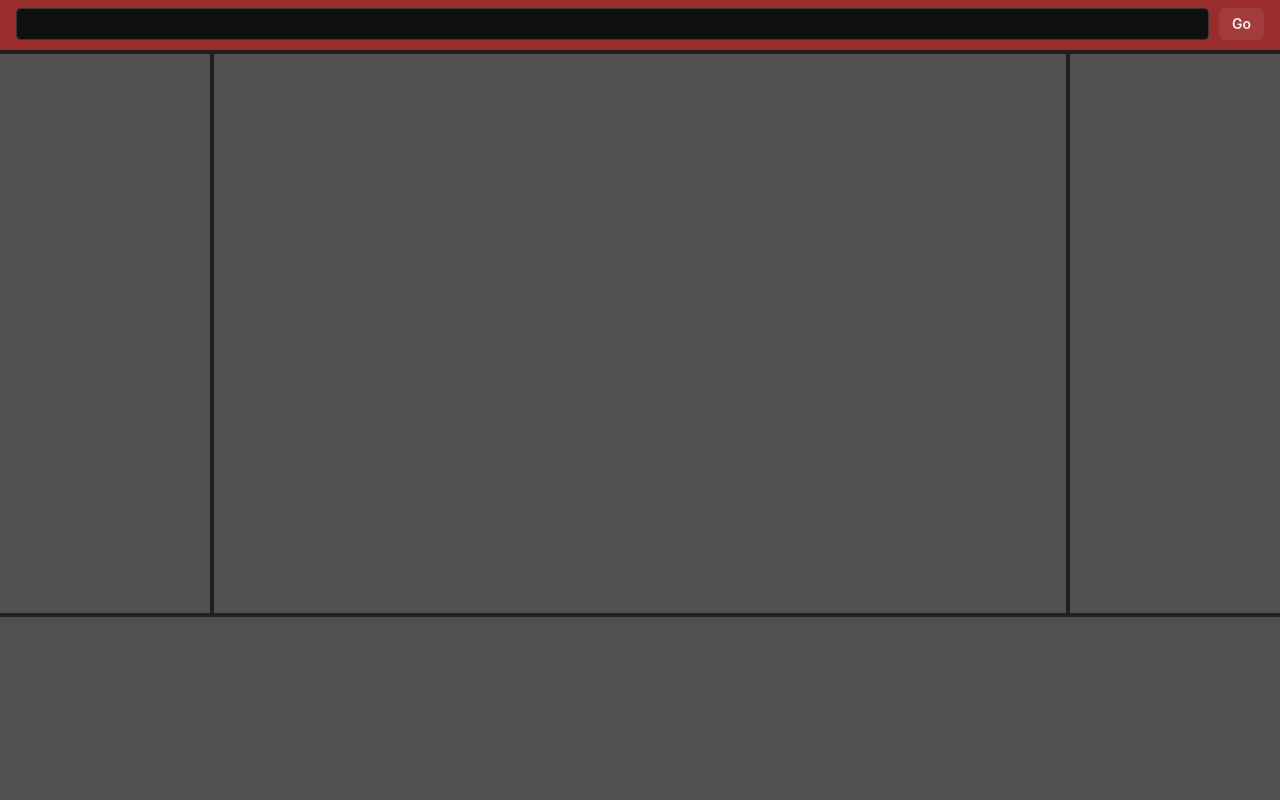
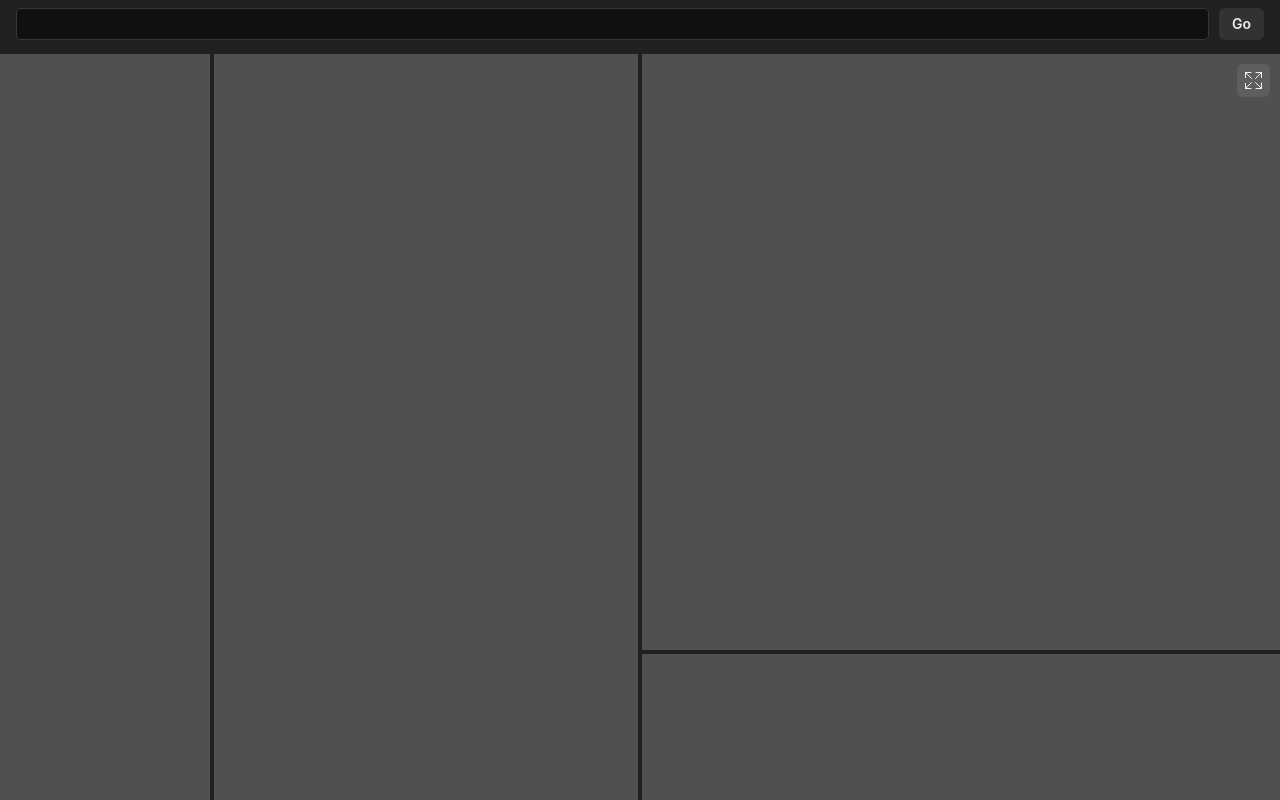
Before and after one commit to arnau/squirrel, a React (Vite) app: page / in a window 1280 px wide. Built offline with nearby package versions, Linux system fonts and the light colour scheme.

Commit message:
feat: Add maximised view for assets
Signed-off-by: Arnau Siches <asiches@gmail.com>

```diff
--- a/src/App.tsx
+++ b/src/App.tsx
@@ -1,24 +1,40 @@
-import React, { useState, ChangeEvent } from 'react'
+import React, { useState, ChangeEvent, Dispatch, SetStateAction } from 'react'
 import './App.css'
 import { invoke } from '@tauri-apps/api/tauri'
 import { createImage, revokeImage } from './aux/image'
-import { Box, color, Flex, Text } from "@chakra-ui/react"
-import { Input, InputGroup, InputLeftAddon, Button } from "@chakra-ui/react"
 import { Grid, GridItem } from "@chakra-ui/react"
 
-import LocatorBar from "./components/LocatorBar"
+import { MaximiseButton, MinimiseButton } from "./components/ExpandToggle"
+import LocatorBar, { LocatorBarProps } from "./components/LocatorBar"
 
 
 function App() {
+  const [expansion, setExpansion] = useState<boolean>(false)
   const [blob, setBlob] = useState<string | null>(null)
   const [location, setLocation] = useState('')
   const handleLocationChange =
     (event: ChangeEvent<HTMLInputElement>) => setLocation(event.target.value)
 
   return (
+    expansion
+      ? <CatalogueFocusLayout setExpansion={setExpansion} />
+      : <CatalogueLayout setExpansion={setExpansion} locatorbar={{
+        location,
+        onChange: handleLocationChange,
+      }} />
+  )
+}
+
+type CatalogueLayoutProps = {
+  locatorbar: LocatorBarProps;
+  setExpansion: Dispatch<SetStateAction<boolean>>;
+}
+
+function CatalogueLayout({ setExpansion, locatorbar }: CatalogueLayoutProps) {
+  return (
     <Grid
       gap={1}
-      templateRows="50px repeat(4, 1fr)"
+      templateRows="50px repeat(5, 1fr)"
       templateColumns="repeat(6, 1fr)"
       height="100vh"
       bg="gray.800"
@@ -27,22 +43,52 @@ function App() {
       <GridItem
         colSpan={6}
         rowSpan={1}
-        bg="red.700"
+        bg="grey.700"
         padding="8px 16px"
       >
         <LocatorBar
-          location={location}
-          onChange={handleLocationChange} />
+          location={locatorbar.location}
+          onChange={locatorbar.onChange} />
       </GridItem>
-      <GridItem colSpan={1} rowSpan={3} bg="neutral" />
+      <GridItem colSpan={1} rowSpan={5} bg="neutral" />
       <GridItem
-        colSpan={4}
-        rowSpan={3}
+        colSpan={2}
+        rowSpan={5}
         bg="neutral"
       >
       </GridItem>
-      <GridItem colSpan={1} rowSpan={3} bg="neutral" />
-      <GridItem colSpan={6} rowSpan={1} bg="neutral" />
+      <GridItem colSpan={3} rowSpan={4} bg="neutral" position="relative">
+        <MaximiseButton setExpansion={setExpansion} />
+      </GridItem>
+      <GridItem colSpan={3} rowSpan={1} bg="neutral">
+      </GridItem>
+    </Grid>
+  )
+}
+
+type CatalogueFocusLayoutProps = {
+  setExpansion: Dispatch<SetStateAction<boolean>>;
+}
+
+function CatalogueFocusLayout({ setExpansion }: CatalogueFocusLayoutProps) {
+  return (
+    <Grid
+      gap={1}
+      templateRows="repeat(6, 1fr)"
+      templateColumns="repeat(24, 1fr)"
+      height="100vh"
+      bg="gray.800"
+      minWidth={900}
+    >
+      <GridItem colSpan={1} rowSpan={6} bg="neutral">
+      </GridItem>
+      <GridItem colSpan={22} rowSpan={5} bg="neutral" position="relative">
+        <MinimiseButton setExpansion={setExpansion} />
+      </GridItem>
+      <GridItem colSpan={1} rowSpan={6} bg="neutral">
+      </GridItem>
+      <GridItem colSpan={22} rowSpan={1} bg="neutral">
+      </GridItem>
     </Grid>
   )
 }
--- /dev/null
+++ b/src/components/ExpandToggle.tsx
@@ -0,0 +1,115 @@
+import { Icon, IconButton } from '@chakra-ui/react'
+import { ReactElement, Dispatch, SetStateAction } from "react"
+import { motion } from "framer-motion"
+
+type ExpandToggleProps = {
+  setExpansion: Dispatch<SetStateAction<boolean>>;
+}
+
+const button = {
+  rest: { scale: 1 },
+  hover: { scale: 1.2 },
+  pressed: { scale: 0.95 }
+}
+
+export function MaximiseButton({ setExpansion }: ExpandToggleProps): ReactElement {
+  return (
+    <IconButton
+      colorScheme="gray"
+      position="absolute"
+      right="10px"
+      top="10px"
+      padding="0"
+      minWidth="unset"
+      height="unset"
+      display="block"
+
+      aria-label="Maximise"
+      icon={<MaximiseIcon style={{ padding: "6px" }} />}
+      onClick={() => setExpansion(x => !x)}
+    />
+  )
+}
+
+export function MinimiseButton({ setExpansion }: ExpandToggleProps): ReactElement {
+  return (
+    <IconButton
+      position="absolute"
+      right="10px"
+      top="10px"
+      padding="0"
+      minWidth="unset"
+      height="unset"
+      display="block"
+
+      aria-label="Minimise"
+      icon={<MinimiseIcon style={{ padding: "6px" }} />}
+      onClick={() => setExpansion(x => !x)}
+    />
+  )
+}
+
+
+/**
+ * Fullscreen Icon.
+ *
+ * Credit: https://systemuicons.com/
+ */
+export function MaximiseIcon({ style }: any) {
+  return (
+    <motion.div
+      variants={button}
+      initial="rest"
+      whileHover="hover"
+      whileTap="pressed"
+      style={style}
+    >
+      <Icon
+        height="21"
+        viewBox="0 0 21 21"
+        width="21"
+      >
+        <g fill="none" fill-rule="evenodd" stroke="currentColor" stroke-linecap="round" stroke-linejoin="round" transform="translate(2 2)">
+          <path d="m16.5 5.5v-4.978l-5.5.014" />
+          <path d="m16.5.522-6 5.907" />
+          <path d="m11 16.521 5.5.002-.013-5.5" />
+          <path d="m16.5 16.429-6-5.907" />
+          <path d="m.5 5.5v-5h5.5" />
+          <path d="m6.5 6.429-6-5.907" />
+          <path d="m6 16.516-5.5.007v-5.023" />
+          <path d="m6.5 10.5-6 6" />
+        </g>
+      </Icon>
+    </motion.div>
+  )
+}
+
+/**
+ * Minimise Icon.
+ *
+ * Credit: https://systemuicons.com/
+ */
+export function MinimiseIcon({ style }: any) {
+  return (
+    <motion.div
+      variants={button}
+      initial="rest"
+      whileHover="hover"
+      whileTap="pressed"
+      style={style}
+    >
+      <Icon
+        height="21"
+        viewBox="0 0 21 21"
+        width="21"
+      >
+        <g fill="none" fill-rule="evenodd" stroke="currentColor" stroke-linecap="round" stroke-linejoin="round" transform="translate(3 3)">
+          <path d="m5.5 14.5v-5h-5" />
+          <path d="m14.5 9.5h-5v5" />
+          <path d="m.5 5.5h5v-5" />
+          <path d="m9.5.5v5h5" />
+        </g>
+      </Icon>
+    </motion.div>
+  )
+}
--- a/src/components/LocatorBar.tsx
+++ b/src/components/LocatorBar.tsx
@@ -8,7 +8,7 @@ function submit(location: string): Promise<State> {
   return invoke("locate", { location })
 }
 
-interface LocatorBarProps {
+export type LocatorBarProps = {
   location: string;
   onChange: (event: ChangeEvent<HTMLInputElement>) => void;
 }
```
